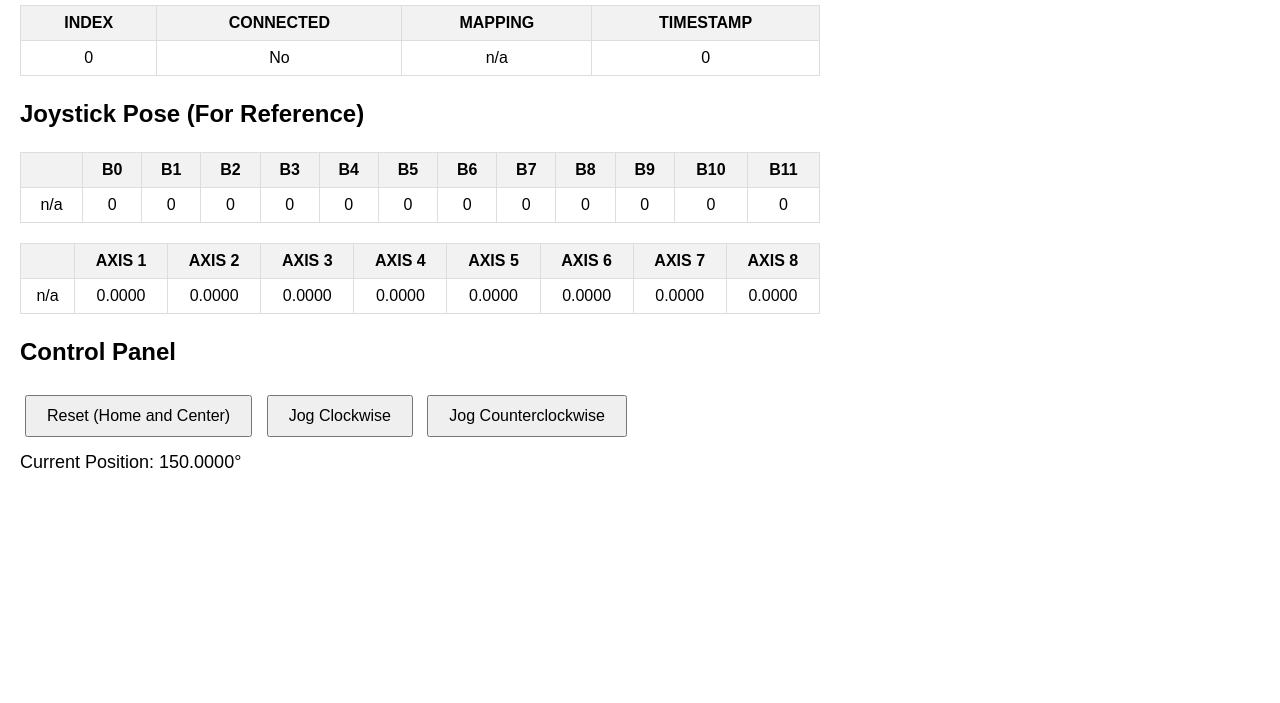
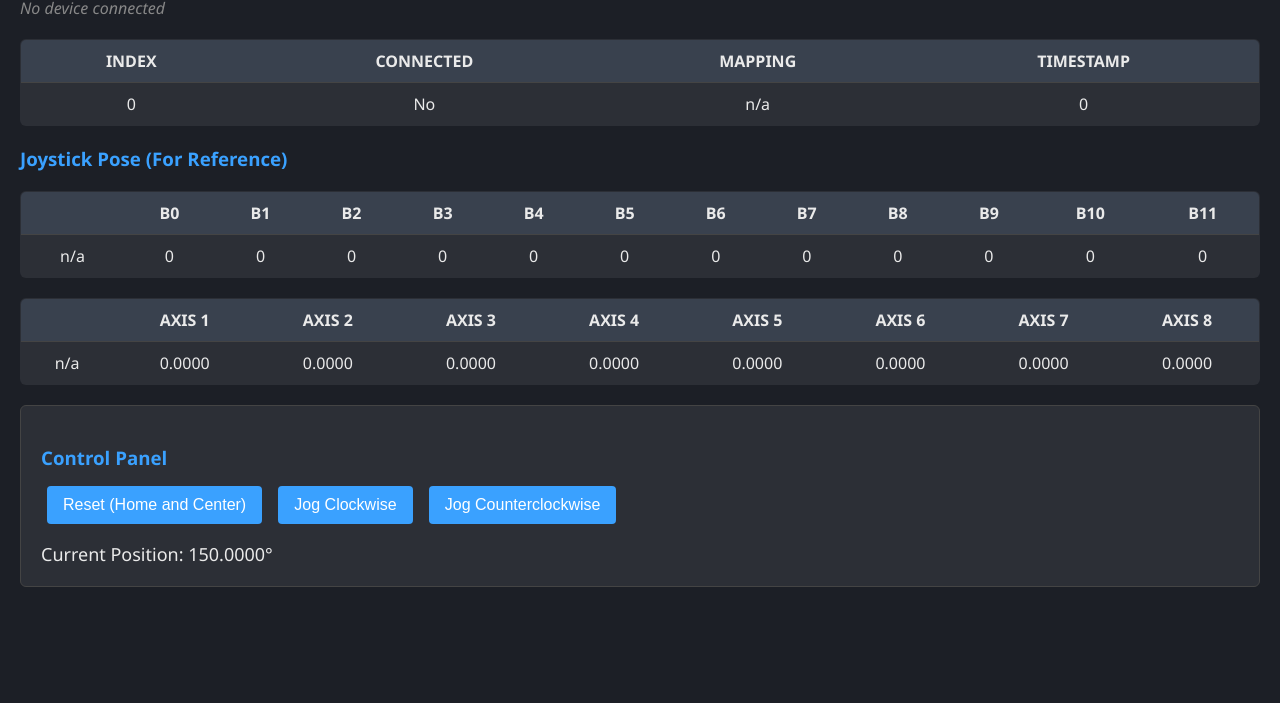
Before and after one commit to cory-schneider/Manana, a website: page joystick-robot-control/joystick.html in a window 1280 px wide. Shown: the part 97-800 px from the top of the page. Drawn offline with Linux system fonts and the light colour scheme.

Commit message:
restyle ui

```diff
--- a/joystick-robot-control/joystick.html
+++ b/joystick-robot-control/joystick.html
@@ -6,53 +6,101 @@
     <meta name="viewport" content="width=device-width, initial-scale=1.0">
     <title>Robot Control</title>
     <style>
+        :root {
+            --bg-color: #1c1f26;
+            --panel-bg: #2c2f36;
+            --highlight: #3aa1ff;
+            --accent: #1cc88a;
+            --text: #eaeaea;
+            --muted: #888;
+            --border: #444;
+        }
+
+        * {
+            box-sizing: border-box;
+        }
+
         body {
-            font-family: Arial, sans-serif;
-            margin: 20px;
+            font-family: 'Segoe UI', sans-serif;
+            margin: 0;
+            padding: 20px;
+            background-color: var(--bg-color);
+            color: var(--text);
         }
 
         h1,
         h3 {
-            font-size: 24px;
+            margin-bottom: 10px;
+            color: var(--highlight);
         }
 
         table {
             border-collapse: collapse;
             width: 100%;
-            max-width: 800px;
-            margin-top: 20px;
+            max-width: 100%;
+            margin: 20px 0;
+            background-color: var(--panel-bg);
+            border: 1px solid var(--border);
+            border-radius: 6px;
+            overflow: hidden;
         }
 
         th,
         td {
-            border: 1px solid #ddd;
-            padding: 8px;
+            padding: 10px;
             text-align: center;
+            border-bottom: 1px solid var(--border);
         }
 
         th {
-            background-color: #f2f2f2;
+            background-color: #39414e;
+            color: var(--text);
+        }
+
+        tr:last-child td {
+            border-bottom: none;
         }
 
         .control-panel {
+            background-color: var(--panel-bg);
+            padding: 20px;
+            border-radius: 6px;
+            border: 1px solid var(--border);
             margin-top: 20px;
         }
 
         button {
-            padding: 10px 20px;
-            margin: 5px;
+            padding: 10px 16px;
+            margin: 6px;
             font-size: 16px;
+            background-color: var(--highlight);
+            color: white;
+            border: none;
+            border-radius: 4px;
             cursor: pointer;
+            transition: background-color 0.2s;
+        }
+
+        button:hover:enabled {
+            background-color: #2d8de3;
         }
 
         button:disabled {
             cursor: not-allowed;
+            background-color: #555;
             opacity: 0.5;
         }
 
         #positionDisplay {
-            margin-top: 10px;
+            margin-top: 12px;
             font-size: 18px;
+            font-weight: 500;
+        }
+
+        #deviceInfo {
+            margin-bottom: 10px;
+            font-style: italic;
+            color: var(--muted);
         }
     </style>
 </head>
@@ -60,9 +108,9 @@
 <body>
     <h1>Robot Control</h1>
 
-    <!-- Joystick Readouts (for later use) -->
     <div id="deviceInfo">No device connected</div>
-    <table id="joystickTable">
+
+    <table>
         <thead>
             <tr>
                 <th>INDEX</th>
@@ -82,6 +130,7 @@
     </table>
 
     <h3>Joystick Pose (For Reference)</h3>
+
     <table>
         <thead>
             <tr>
@@ -148,7 +197,6 @@
         </tbody>
     </table>
 
-    <!-- Control Panel -->
     <div class="control-panel">
         <h3>Control Panel</h3>
         <button id="resetBtn" onclick="sendCommand('reset')">Reset (Home and Center)</button>
@@ -156,6 +204,7 @@
         <button id="ccwBtn">Jog Counterclockwise</button>
         <div id="positionDisplay">Current Position: 0.0000°</div>
     </div>
+</body>
 
 <script>
     // Connect to the WebSocket server
```
Lines whose indentation alone changed are shown as unchanged.
